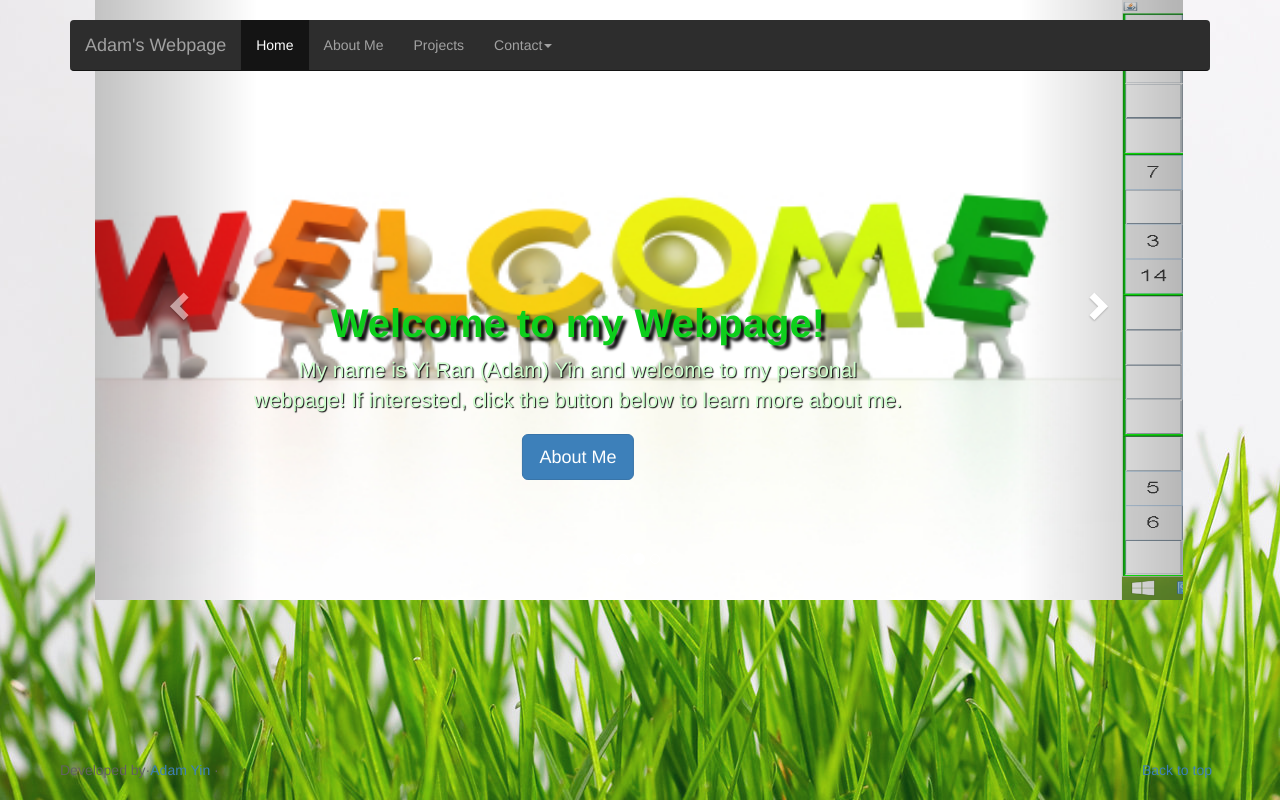
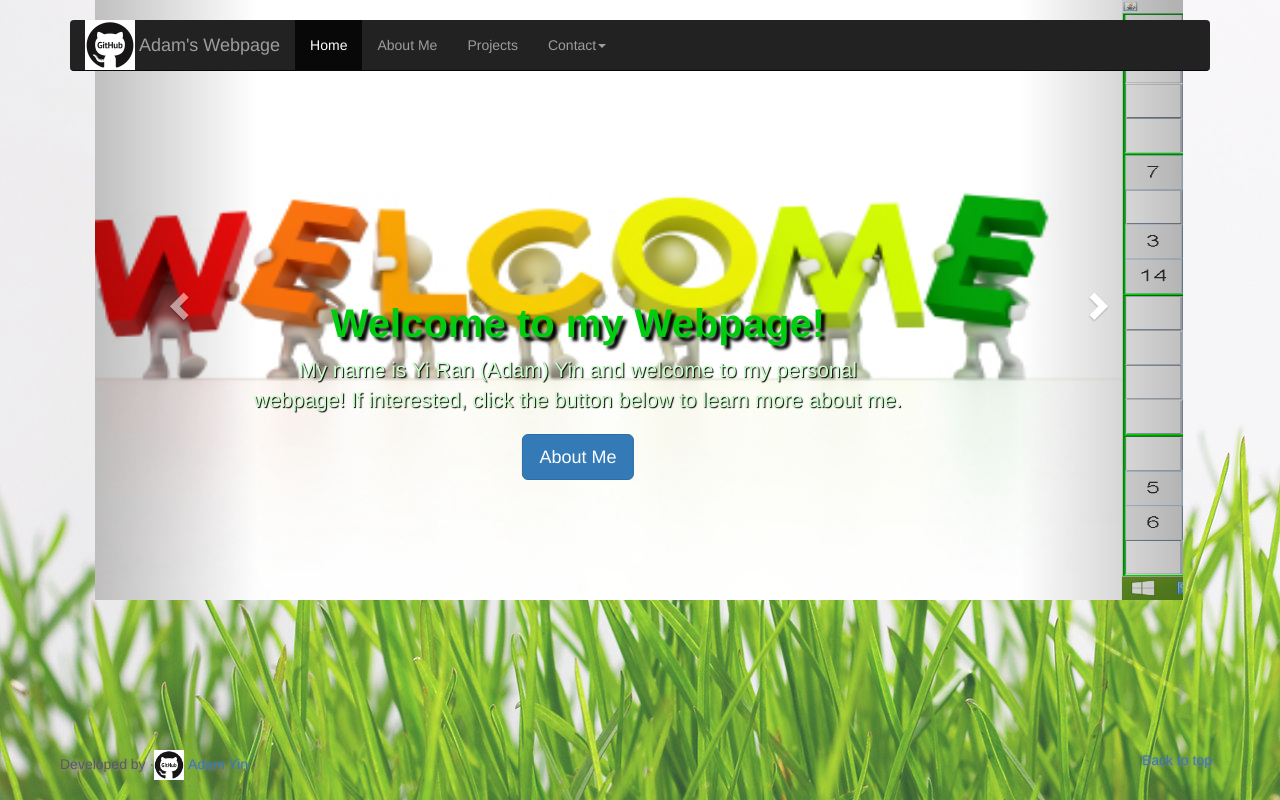
Before and after one commit to comraq/comraq.github.io, a plain HTML site: page index.html in a window 1280 px wide. Drawn offline with nearby package versions, Linux system fonts and the light colour scheme.

Commit message:
restructured some items on the homepage

```diff
--- a/css/carousel.css
+++ b/css/custom/customCarousel.css
@@ -31,6 +31,12 @@ body {
 }
 .navbar-wrapper .navbar .container {
   width: auto;
+}
+.navbar-header {
+  height: 50px;
+}
+.navbar-brand {
+  float: right;
 }
 
 /* DROPDOWN MENU
@@ -101,7 +107,10 @@ body {
   margin-right: 10px;
   margin-left: 10px;
 }
-.container-marketing {
+
+/* FOOTER
+-------------------------------------------------- */
+.container-footer {
   position: absolute;
   bottom: 10px;
   margin-left: 60px;
@@ -109,6 +118,15 @@ body {
   width: 90%;
 }
 
+.footer-item {
+  height: 30px;
+  text-shadow: 1px 1px 3px #888;
+}
+
+.logo-icon {
+  max-width: 100%;
+  max-height: 100%;
+}
 
 /* Featurettes
 ------------------------- */
--- a/css/main.css
+++ b/css/custom/main.css
@@ -2,8 +2,16 @@ html {
   font-family: sans-serif;
 
   /*background-color: #ccffcc;*/
-  background-image: url("../img/grass.jpg");
-  opacity: 0.95;
+  background-image: url("../../img/grass.jpg");
+}
+
+#html-window {
+  position: absolute;
+  height: 100%;
+  width: 100%;
+
+  background-color: #fff;
+  opacity: 0.2;
 }
 
 #title {
@@ -35,11 +43,11 @@ html {
   height: 100%;
   width: 100%;
 
-  background-image: url("../img/wip.jpg");
+  background-image: url("../../img/wip.jpg");
   background-repeat: no-repeat;
 }
 
-.wip:hover { background-image: url("../img/busy.gif"); }
+.wip:hover { background-image: url("../../img/busy.gif"); }
 
 button {
   position: relative;
--- a/index.html
+++ b/index.html
@@ -1,5 +1,6 @@
 <!DOCTYPE html>
 <html lang="en">
+  <div id="html-window"></div>
   <head>
     <meta charset="utf-8">
     <meta http-equiv="X-UA-Compatible" content="IE=edge">
@@ -19,11 +20,11 @@
       <script src="https://oss.maxcdn.com/respond/1.4.2/respond.min.js"></script>
     <![endif]-->
 
-    <link href="css/carousel.css" rel="stylesheet">
+    <link href="css/custom/customCarousel.css" rel="stylesheet">
 
     <!-- Custom Stylesheets and Scripts -->
-    <script type="text/javascript" src="js/custom.js"></script>
-    <link rel="stylesheet" href="css/main.css">
+    <script type="text/javascript" src="js/custom/main.js"></script>
+    <link rel="stylesheet" href="css/custom/main.css">
 
     <title>Adam's Webpage</title>
   </head>
@@ -41,7 +42,7 @@
                 <span class="icon-bar"></span>
                 <span class="icon-bar"></span>
               </button>
-              <a class="navbar-brand" href="#">Adam's Webpage</a>
+              <a href="https://comraq.github.io"><img class="logo-icon" src="img/github-icon.gif"/>&nbsp<p class="navbar-brand">Adam's Webpage</p></a>
             </div>
             <div id="navbar" class="navbar-collapse collapse">
               <ul class="nav navbar-nav">
@@ -120,13 +121,13 @@
     </div><!-- /.carousel -->
   </div><!-- /.my custom carousel container -->
 
-  <div class="container-marketing">
+  <div class="container-footer">
     <!--hr class="featurette-divider"-->
 
     <!-- FOOTER -->
     <footer>
-      <p class="pull-right"><a href="#">Back to top</a></p>
-      <p>Developed by&middot;<a href="https://github.com/comraq">Adam Yin</a> &middot;</p>
+      <p class="pull-right"><a class="footer-item" href="#">Back to top</a></p>
+      <p class="footer-item">Developed by &middot;<a class="footer-item" href="https://github.com/comraq"><img class="logo-icon" src="img/github-icon.gif"/>&nbspAdam Yin</a> &middot;</p>
     </footer>
   </div>
 
```
Also changed, not shown: projects.html (+4 -3 lines), img/github-icon.gif (added), js/custom/main.js (renamed from js/custom.js), 3 other files.
